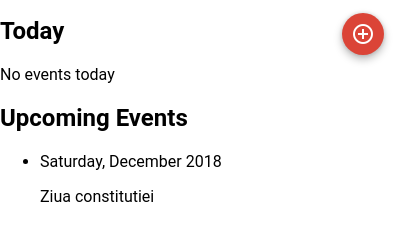
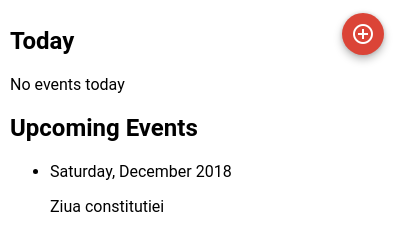
Before and after one commit to malinac/CoCa, a browser extension: page coca_ext/popup/coca.html in a window 400 px wide. Shown: the part 51-302 px from the top of the page. Drawn offline with Linux system fonts and the light colour scheme.

Commit message:
edited widget

```diff
--- a/coca_ext/popup/coca.css
+++ b/coca_ext/popup/coca.css
@@ -51,8 +51,7 @@ header {
     z-index: 10;
 }
 
-.section-container {
-    display: flex;
-    overflow: hidden;
-    height: 432px;
+.events-section {
+    display: inline-block;
+    margin: 10px;
 }
--- a/coca_ext/popup/coca.html
+++ b/coca_ext/popup/coca.html
@@ -20,14 +20,16 @@
         <i class="material-icons" style="font-size:24px;color:white">add_circle_outline</i>
     </div>
 </header>
+<div class="events-section">
+    <h2>Today</h2>
+    <p>No events today</p>
+    <h2>Upcoming Events</h2>
+    <ul id="next events">
+        <li>Saturday, December 2018</li>
+        <p>Ziua constitutiei</p>
+    </ul>
+</div>
 
-<h2 id="today"> Today </h2>
-<p>No events today</p>
-<h2>Upcoming Events</h2>
-<ul id="next events">
-    <li>Saturday, December 2018</li>
-    <p>Ziua constitutiei</p>
-</ul>
 
 
 </body>
```
